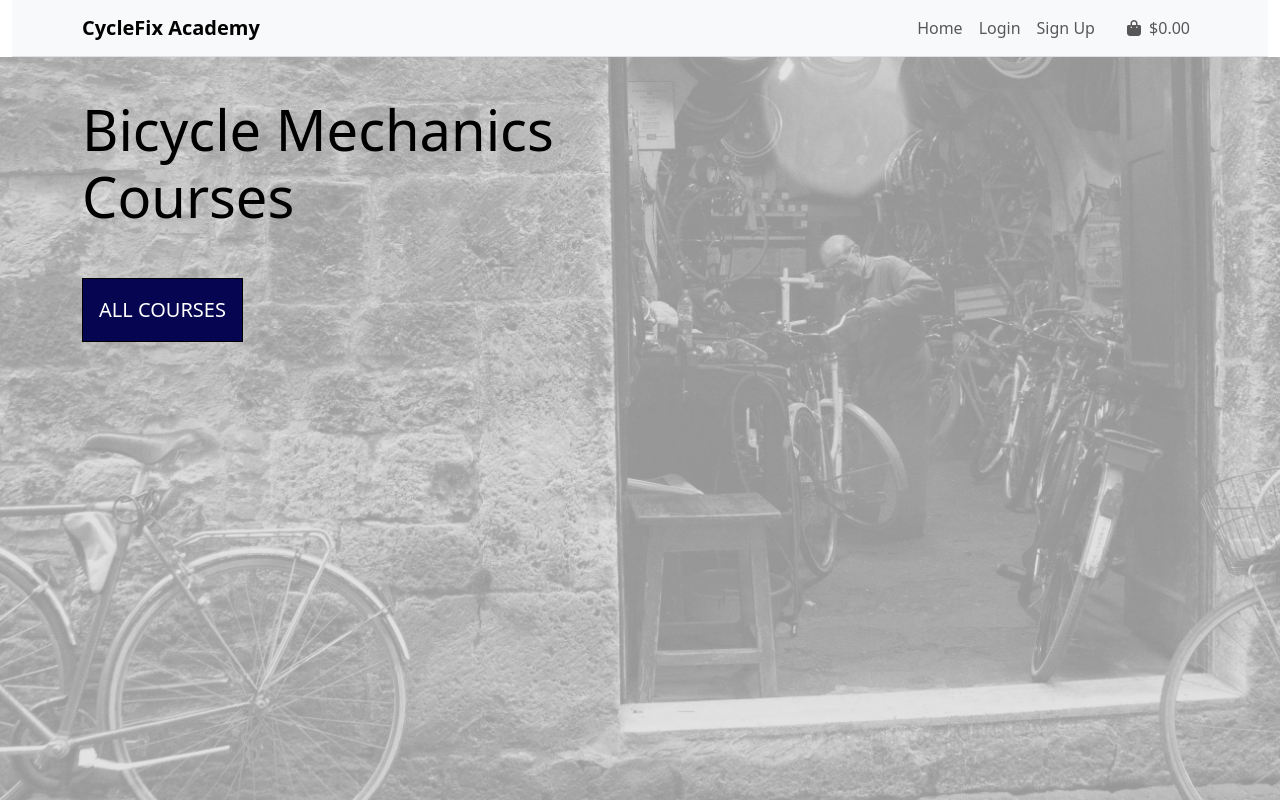
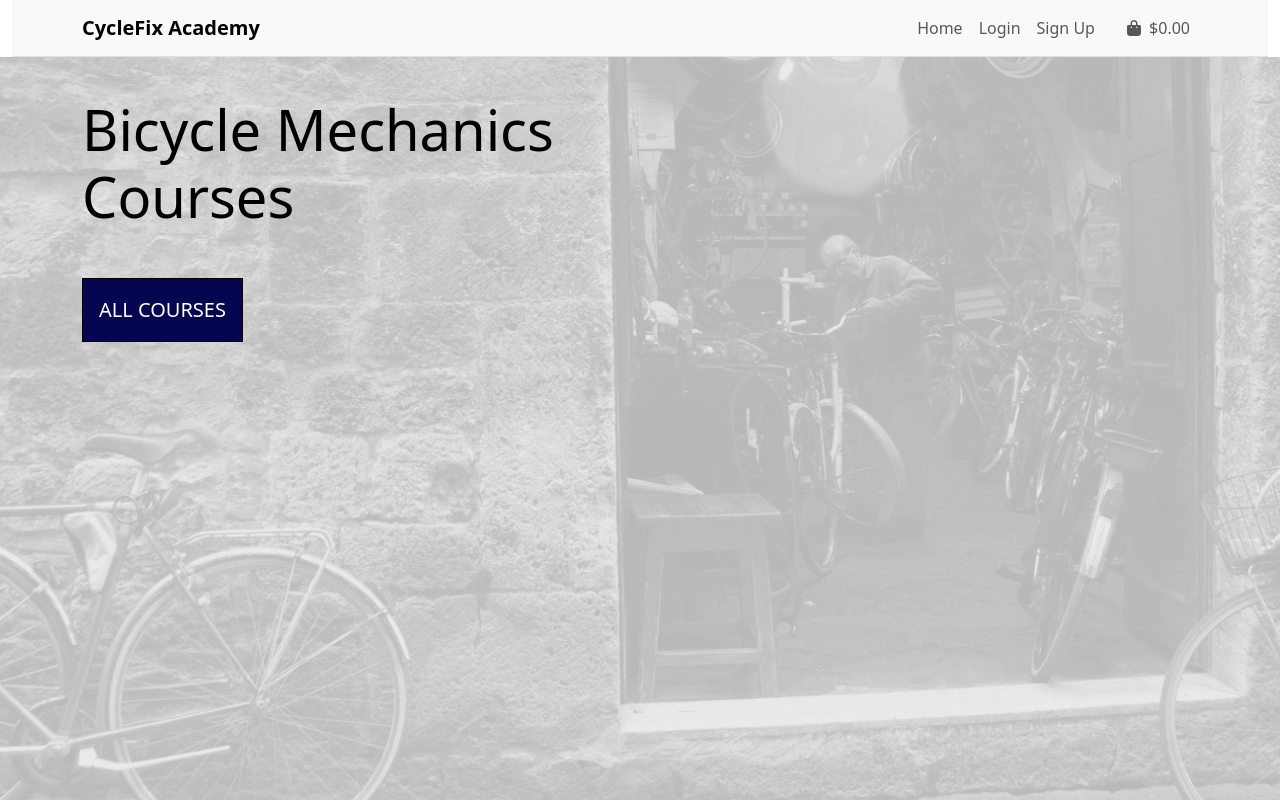
Before and after one commit to JulianaZani/codeinstituteproject5, a Django app: page / in a window 1280 px wide. Run offline with Django 5.2, Linux system fonts and the light colour scheme.

Commit message:
Update body background

```diff
--- a/static/css/style.css
+++ b/static/css/style.css
@@ -5,7 +5,7 @@ body {
   font-family: system-ui, -apple-system, "Segoe UI", Roboto, "Helvetica Neue",
                Arial, "Noto Sans", "Liberation Sans", "Apple Color Emoji",
                "Segoe UI Emoji", "Segoe UI Symbol", sans-serif;
-  background: url('/media/lightbackgroung01.webp') no-repeat center center fixed;
+  background: url('/media/lightbackgroung.webp') no-repeat center center fixed;
   background-size: cover;
 }
 
```
Also changed, not shown: media/lightbackgroung.webp, media/lightbackgroung01.webp (deleted).
